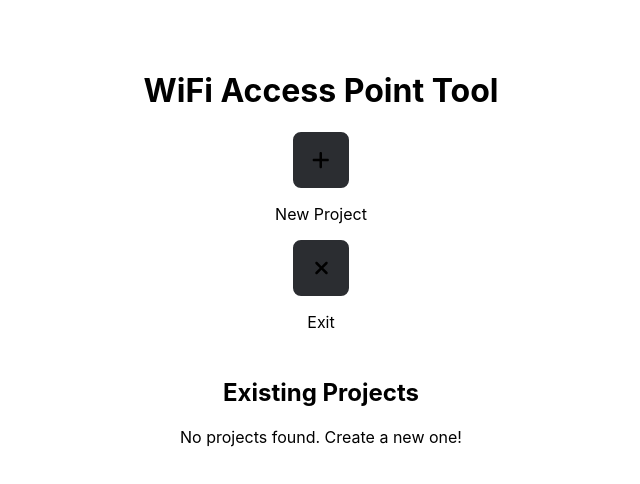
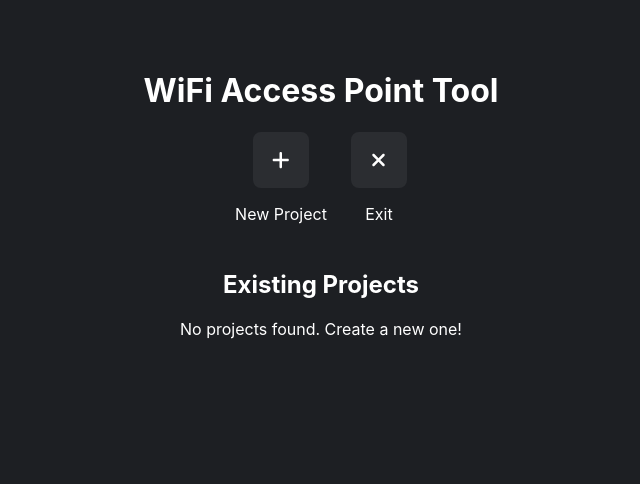
Before and after one commit to nuhm/WiFi-Planner-Tool, a React (Create React App) app in the folder frontend/: page / in a window 1280 px wide. Shown: the top 484 px of the page, without its empty margins (319-959 px from the left). Built offline with nearby package versions, Linux system fonts and the light colour scheme.

Commit message:
Update Home.css

```diff
--- a/frontend/src/styles/Home.css
+++ b/frontend/src/styles/Home.css
@@ -1,3 +1,18 @@
+body {
+  background-color: #1d1f23;
+}
+
+:root {
+  color: #fff;
+}
+
+.mainButtonsContainer {
+  display: flex;
+  flex-direction: row;
+  justify-content: center;
+  gap: 24px;
+}
+
 /* Center the modal on screen */
 .modal {
    position: fixed;
```
